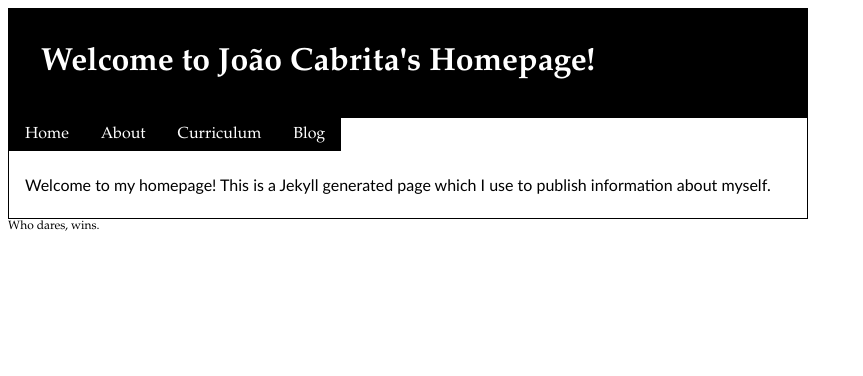
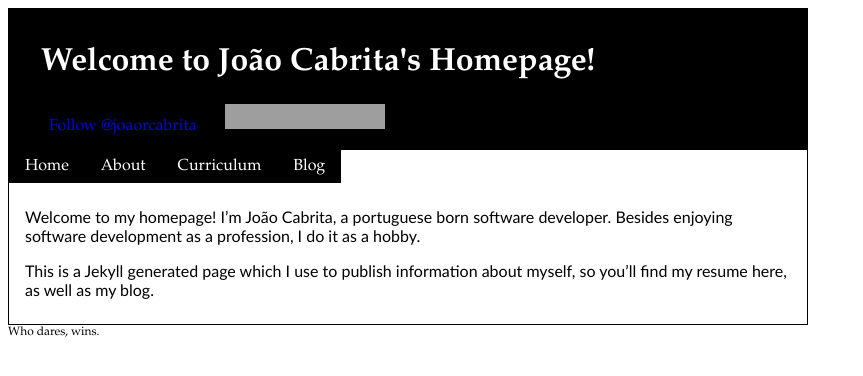
Before and after one commit to kewne/kewne.github.com, a Jekyll site: the page built from index.md, in a window 1280 px wide. Shown: the top 376 px of the page, without its empty margins (0-863 px from the left). Built offline with Jekyll 4.4.1, drawn with Linux system fonts in a browser that asks for light colours; nearby versions of some CDN libraries; comment, search, counter and statistics services are not loaded; grey boxes are pictures that could not be loaded.

Commit message:
Added Twitter and LinkedIn buttons.

```diff
--- a/_includes/header.html
+++ b/_includes/header.html
@@ -1,3 +1,8 @@
 <h1>
 	Welcome to João Cabrita's Homepage!
 </h1>
+<div class="media_links">
+<a href="https://twitter.com/joaorcabrita" class="twitter-follow-button" data-show-count="false">Follow @joaorcabrita</a>
+<script>!function(d,s,id){var js,fjs=d.getElementsByTagName(s)[0],p=/^http:/.test(d.location)?'http':'https';if(!d.getElementById(id)){js=d.createElement(s);js.id=id;js.src=p+'://platform.twitter.com/widgets.js';fjs.parentNode.insertBefore(js,fjs);}}(document, 'script', 'twitter-wjs');</script>
+<a href="http://pt.linkedin.com/in/joaorcabrita"><img src="http://s.c.lnkd.licdn.com/scds/common/u/img/webpromo/btn_viewmy_160x25.png" width="160" height="25" border="0" alt="View João Cabrita's profile on LinkedIn"></a>
+</div>
--- a/_includes/menu.html
+++ b/_includes/menu.html
@@ -1,4 +1,5 @@
 <a href="/index.html" class="menu_entry">Home</a><!--
 --><a href="/about.html" class="menu_entry">About</a><!--
 --><a href="/resume.html" class="menu_entry">Curriculum</a><!--
---><a href="/posts.html" class="menu_entry">Blog</a>
+--><a href="/posts.html" class="menu_entry">Blog</a><!--
+-->
--- a/_layouts/blog_post.html
+++ b/_layouts/blog_post.html
@@ -4,3 +4,7 @@ layout: default
 <h2>{{ page.title }}</h2>
 
 {{ content }}
+
+<hr />
+<a href="https://twitter.com/share" class="twitter-share-button" data-via="joaorcabrita">Tweet</a>
+<script>!function(d,s,id){var js,fjs=d.getElementsByTagName(s)[0],p=/^http:/.test(d.location)?'http':'https';if(!d.getElementById(id)){js=d.createElement(s);js.id=id;js.src=p+'://platform.twitter.com/widgets.js';fjs.parentNode.insertBefore(js,fjs);}}(document, 'script', 'twitter-wjs');</script>
--- a/index.md
+++ b/index.md
@@ -3,4 +3,7 @@ title: Home
 layout: default
 ---
 Welcome to my homepage!
-This is a Jekyll generated page which I use to publish information about myself.
+I'm João Cabrita, a portuguese born software developer.
+Besides enjoying software development as a profession, I do it as a hobby.
+
+This is a Jekyll generated page which I use to publish information about myself, so you'll find my resume here, as well as my blog.
--- a/stylesheets/kewne.css
+++ b/stylesheets/kewne.css
@@ -25,6 +25,10 @@ div { margin: 0px; padding: 0px; }
 }
 
 #header a { text-decoration: none; }
+
+div.media_links * {
+    padding: .1ex .5em;
+}
 
 .menu_entry a { color: white; text-decoration: none; }
 .menu_entry a:hover { color: black; }
```
